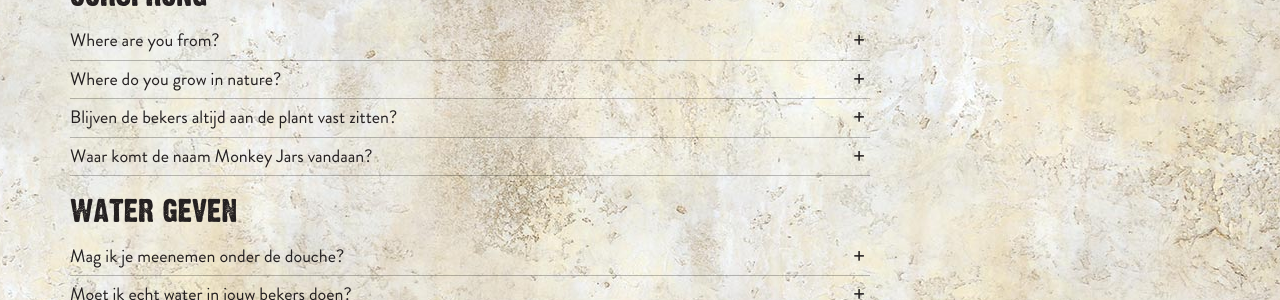
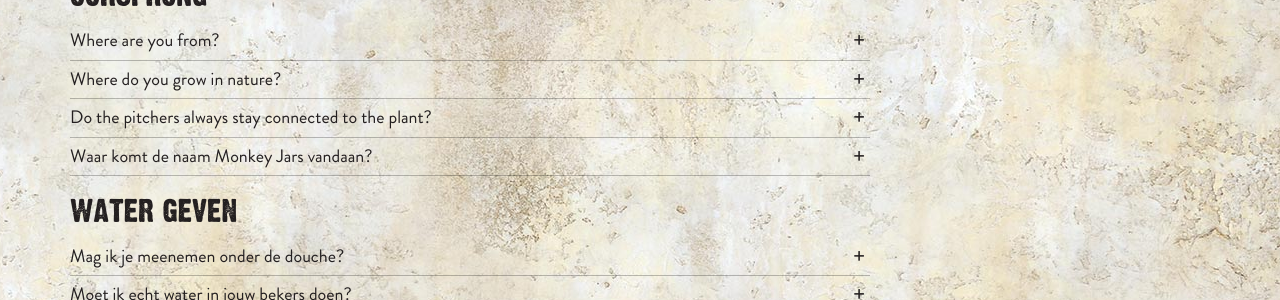
Before and after one commit to xuantiep/monkeyjars_en, a Jekyll site: the page built from funfacts/index.md, in a window 1280 px wide and 900 px high. Shown: the part 326-626 px from the top of the window. Built offline with Jekyll 4.4.1, drawn with Linux system fonts in a browser that asks for light colours.

Commit message:
Updated 'funfacts/index.md' via CloudCannon

```diff
--- a/funfacts/index.md
+++ b/funfacts/index.md
@@ -14,11 +14,11 @@ oorsprong:
       in with my nectar. When they land on the edge of my pitcher, they can
       easily slip and fall in. My pitchers are filled with a sticky liquid full
       of digestive enzymes.
-  - title: Blijven de bekers altijd aan de plant vast zitten?
+  - title: Do the pitchers always stay connected to the plant?
     content: >-
-      Mijn bekers kunnen soms wel jaren blijven zitten. Dit hangt vooral af van
-      hoe ik word verzorgd. Als ik te weinig water drink, kunnen de bekers
-      uitdrogen (ze worden bruin) en sterven ze af.
+      My pitchers can stay connected for years, depending on how well I am cared
+      for. If I am not given enough water to drink, my pitchers can dry out
+      (turn brown) and die.
   - title: Waar komt de naam Monkey Jars vandaan?
     content: >-
       De apen die door de jungle slingeren nemen onderweg wel eens een slokje
```
